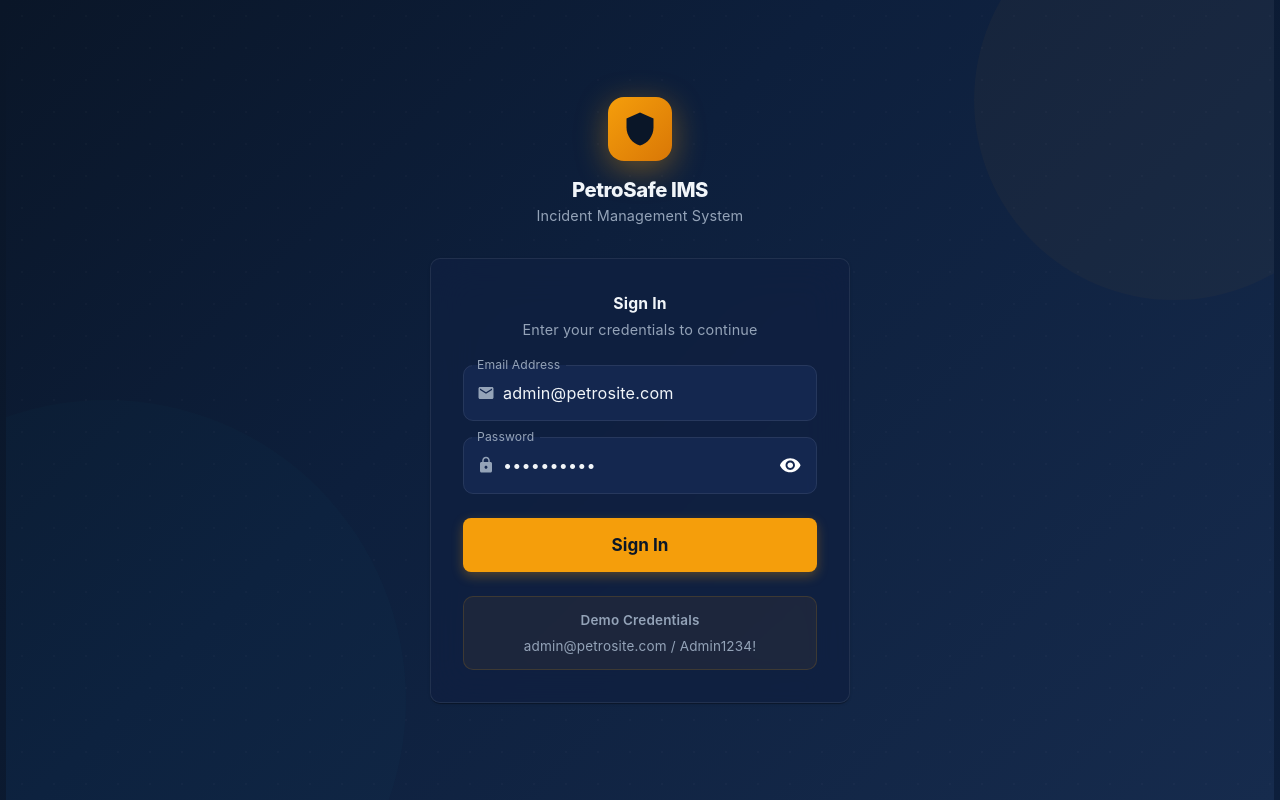
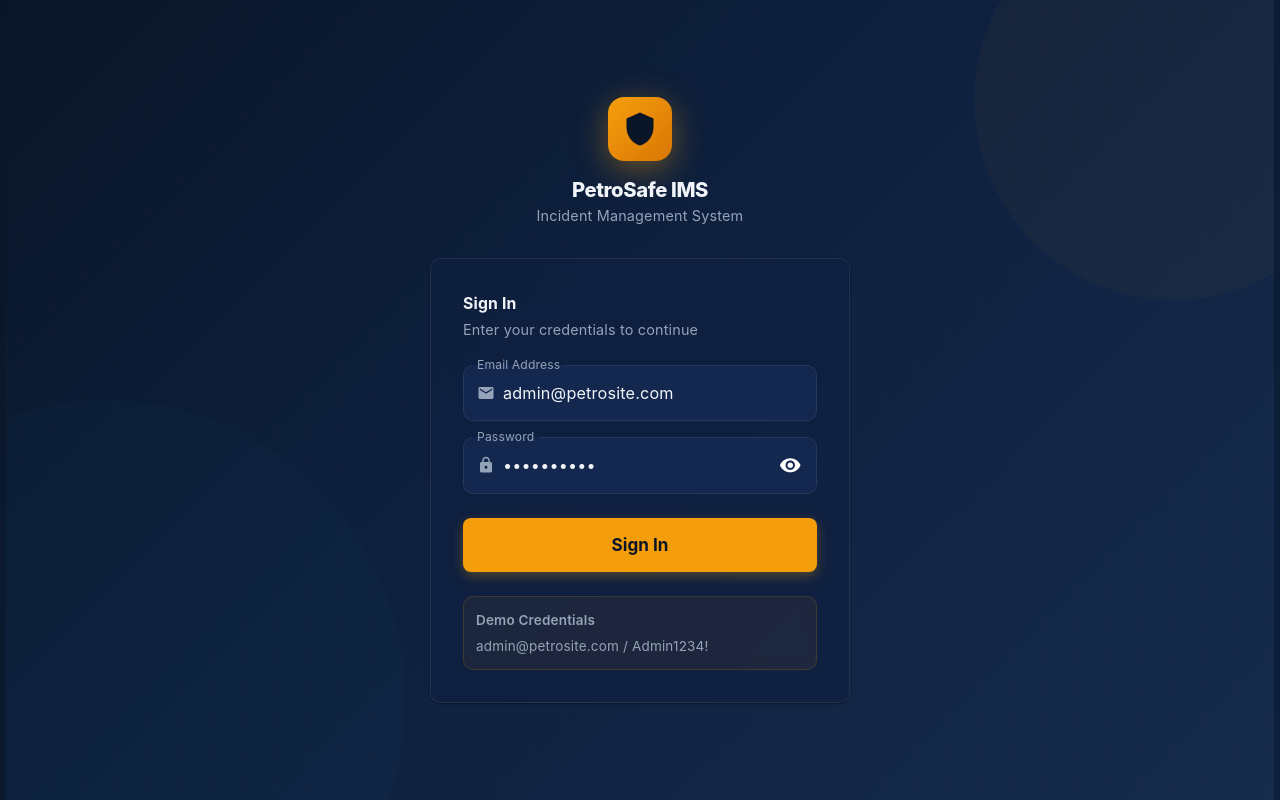
Before and after one commit to WafaZouari/dashboard-incident, a React (Vite) app in the folder frontend/: page /login in a window 1280 px wide. Built offline with nearby package versions, Linux system fonts and the light colour scheme; no server answers.

Commit message:
enhanced-dashboard

```diff
--- a/frontend/src/components/incidents/IncidentTable.tsx
+++ b/frontend/src/components/incidents/IncidentTable.tsx
@@ -7,7 +7,6 @@ import {
 } from '@mui/material';
 import SearchIcon from '@mui/icons-material/Search';
 import VisibilityIcon from '@mui/icons-material/Visibility';
-import EditIcon from '@mui/icons-material/Edit';
 import DeleteIcon from '@mui/icons-material/Delete';
 import FilterListIcon from '@mui/icons-material/FilterList';
 import LocationOnIcon from '@mui/icons-material/LocationOn';
@@ -18,7 +17,7 @@ import { StatusChip, SeverityBadge } from '../common/StatusChip';
 import type { Incident } from '../../types';
 
 const PEAR_CLASSES = ['Injury/Illness', 'Asset Damage', 'Environmental', 'Security', 'PSE'];
-const YEARS = [2024, 2025, 2026];
+const YEARS = [2024, 2025];
 
 const IncidentTable: React.FC = () => {
   const navigate = useNavigate();
--- a/frontend/src/index.css
+++ b/frontend/src/index.css
@@ -18,8 +18,6 @@
   font: 18px/145% var(--sans);
   letter-spacing: 0.18px;
   color-scheme: light dark;
-  color: var(--text);
-  background: var(--bg);
   font-synthesis: none;
   text-rendering: optimizeLegibility;
   -webkit-font-smoothing: antialiased;
@@ -54,7 +52,7 @@
   width: 99%;
   max-width: 100%;
   margin: 0 auto;
-  text-align: center;
+  text-align: left;
   /*border-inline: 1px solid var(--border);*/
   min-height: 100svh;
   display: flex;
```
